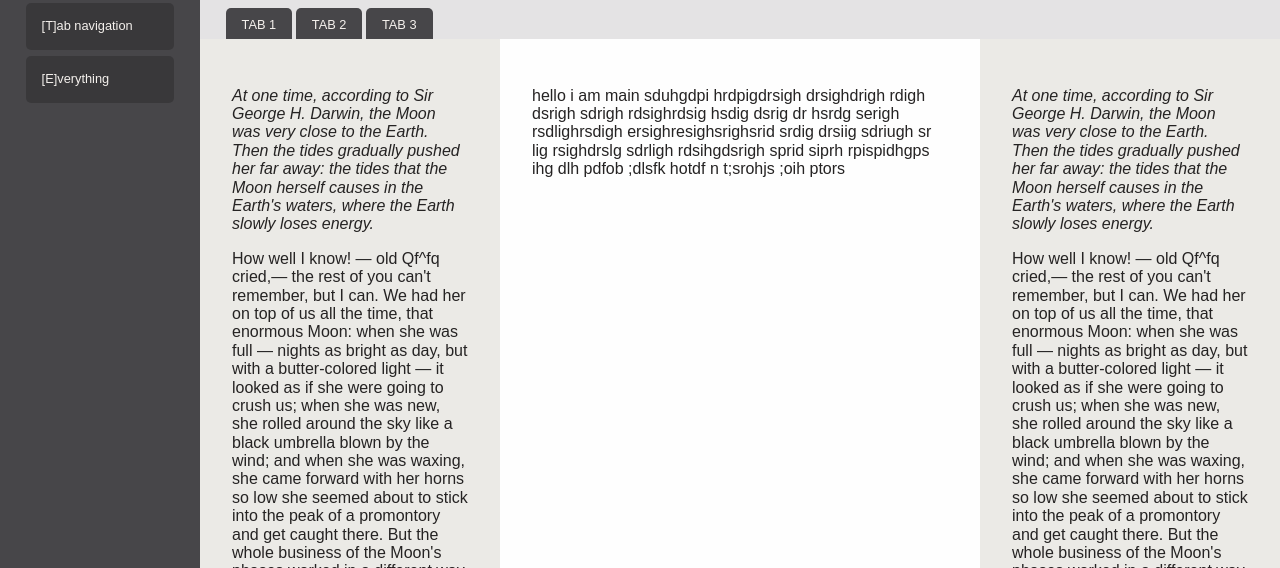
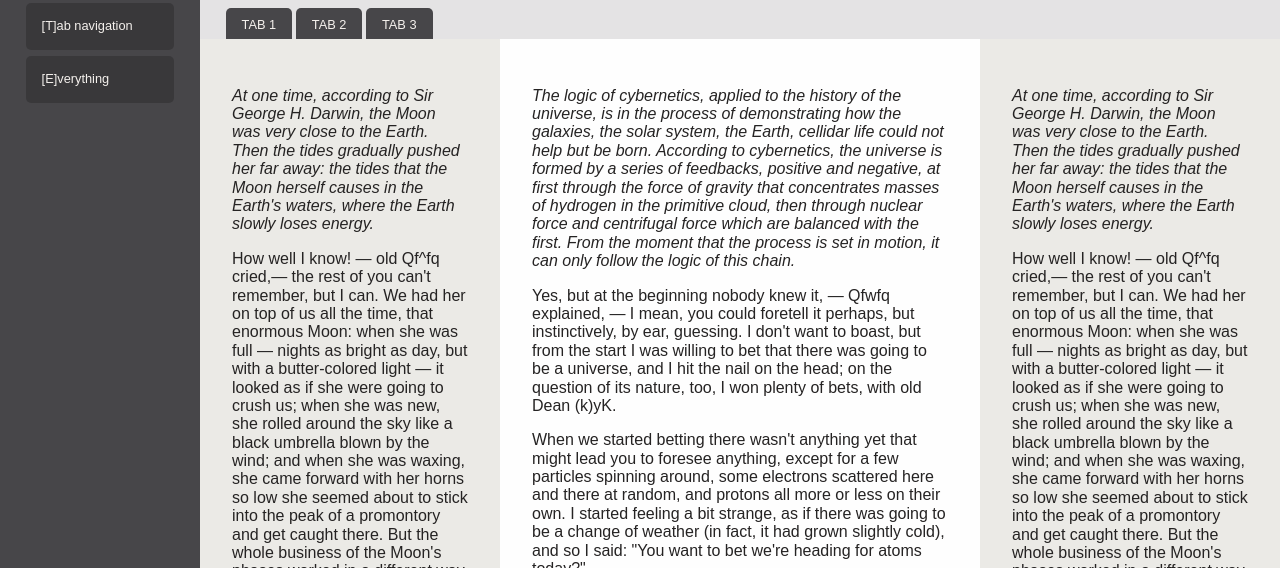
Before and after one commit to GilFewster/panel-layout-tests, a website built with Parcel: page src/html/index.html in a window 1280 px wide. Shown: the part 232-800 px from the top of the page. Built offline with nearby package versions, Linux system fonts and the light colour scheme.

Commit message:
text in main

```diff
--- a/src/css/_layout-content-grid.scss
+++ b/src/css/_layout-content-grid.scss
@@ -41,5 +41,6 @@
   #main {
     padding: 2em;
     grid-column: 2;
+    overflow-y: scroll;
   }
 }
--- a/src/css/_unimportant-cosmetic-stuff.scss
+++ b/src/css/_unimportant-cosmetic-stuff.scss
@@ -20,6 +20,10 @@ html {
 
 #application-container {
   font-family: Arial, Helvetica, sans-serif;
+
+  p {
+    pointer-events: none;
+  }
 
   > header {
     color: var(--text-color-light);
--- a/src/html/index.html
+++ b/src/html/index.html
@@ -117,11 +117,51 @@
           </section>
           <section id="main">
             <p>
-              hello i am main sduhgdpi hrdpigdrsigh drsighdrigh rdigh dsrigh
-              sdrigh rdsighrdsig hsdig dsrig dr hsrdg serigh rsdlighrsdigh
-              ersighresighsrighsrid srdig drsiig sdriugh sr lig rsighdrslg
-              sdrligh rdsihgdsrigh sprid siprh rpispidhgps ihg dlh pdfob ;dlsfk
-              hotdf n t;srohjs ;oih ptors
+              <em
+                >The logic of cybernetics, applied to the history of the
+                universe, is in the process of demonstrating how the galaxies,
+                the solar system, the Earth, cellidar life could not help but be
+                born. According to cybernetics, the universe is formed by a
+                series of feedbacks, positive and negative, at first through the
+                force of gravity that concentrates masses of hydrogen in the
+                primitive cloud, then through nuclear force and centrifugal
+                force which are balanced with the first. From the moment that
+                the process is set in motion, it can only follow the logic of
+                this chain.
+              </em>
+            </p>
+            <p>
+              Yes, but at the beginning nobody knew it, — Qfwfq explained, — I
+              mean, you could foretell it perhaps, but instinctively, by ear,
+              guessing. I don't want to boast, but from the start I was willing
+              to bet that there was going to be a universe, and I hit the nail
+              on the head; on the question of its nature, too, I won plenty of
+              bets, with old Dean (k)yK.
+            </p>
+            <p>
+              When we started betting there wasn't anything yet that might lead
+              you to foresee anything, except for a few particles spinning
+              around, some electrons scattered here and there at random, and
+              protons all more or less on their own. I started feeling a bit
+              strange, as if there was going to be a change of weather (in fact,
+              it had grown slightly cold), and so I said: "You want to bet we're
+              heading for atoms today?"
+            </p>
+            <p>
+              And Dean (k)yK said: "Oh, cut it out. Atoms! Nothing of the sort,
+              and I'll bet anything you say."
+            </p>
+            <p>So I said: "Would you even bet ix?"</p>
+            <p>The Dean answered: "Ix raised to en!"</p>
+            <p>
+              He had no sooner finished saying this than around each proton its
+              electron started whirling and buzzing. An enormous hydrogen cloud
+              was condensing in space. "You see? Full of atoms!"
+            </p>
+            <p>
+              "Oh, if you call that stuff atoms!" (k)yK said; he had the bad
+              habit of putting up an argument, instead of admitting he had lost
+              a bet.
             </p>
           </section>
           <section class="sidebar" data-toggle-state="open">
```
